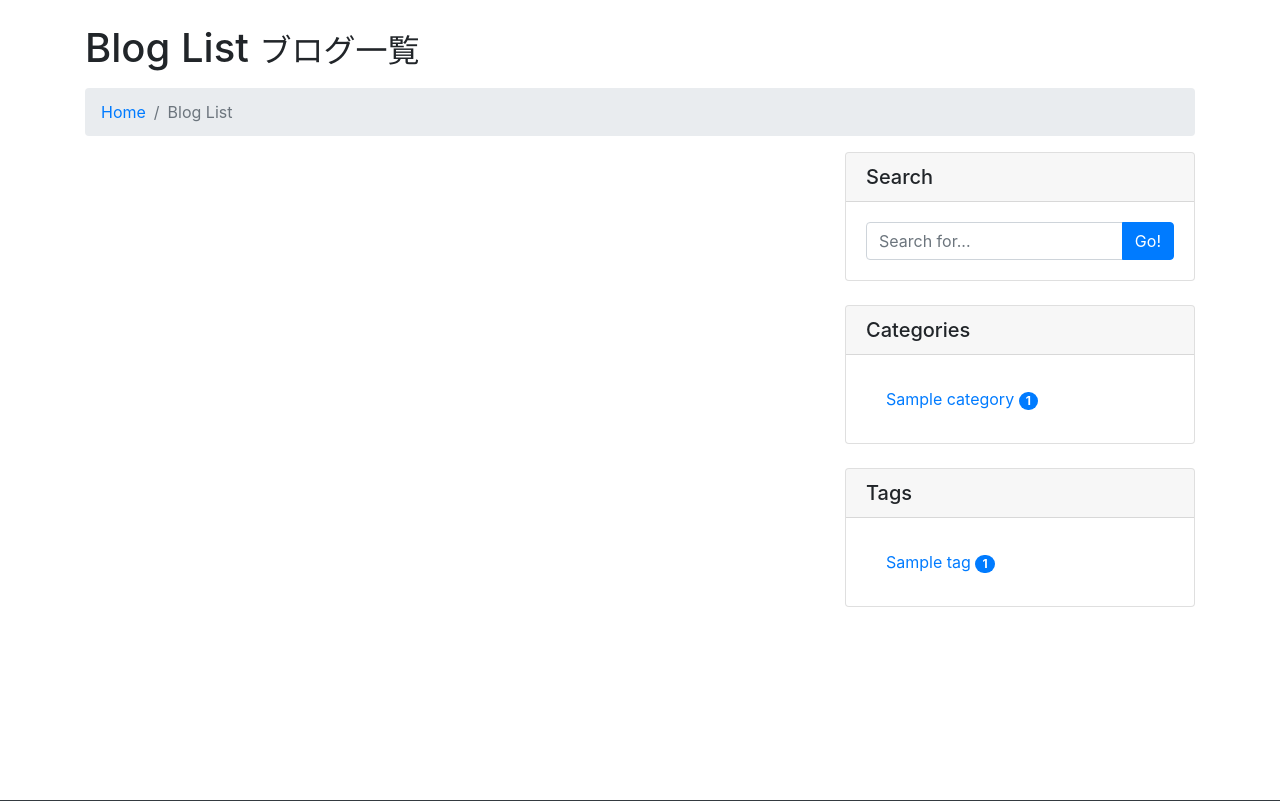
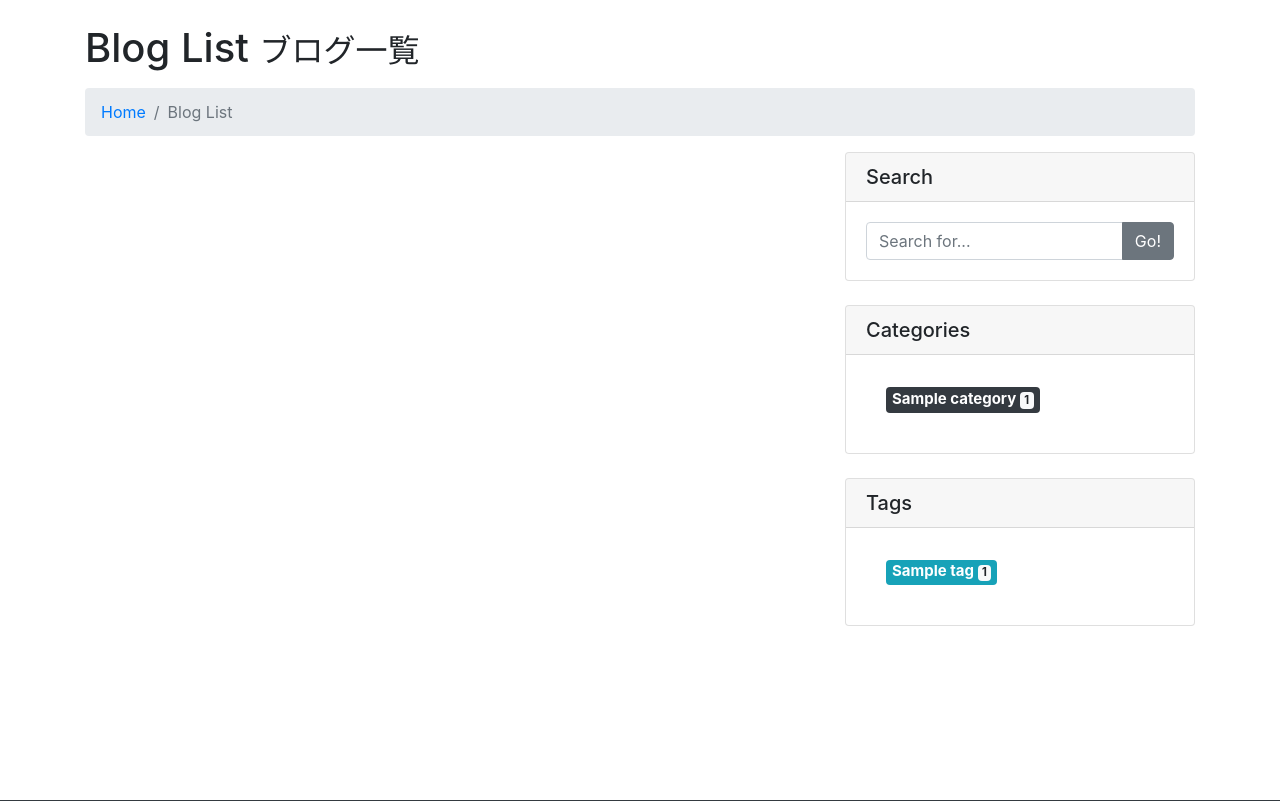
Before and after one commit to whitecat-22/blog_site, a Django app: template blog/templates/blog.html in a window 1280 px wide. Shown: the part 56-857 px from the top of the page. Run offline with Django 3.2, Linux system fonts and the light colour scheme; the template is opened without the code that fills it: most values are stand-ins (such as "Sample title", 1, 10 or a date in 2020); some libraries are stand-ins or nearby versions.

Commit message:
バッチやリンクの色を変更

```diff
--- a/blog/templates/snippets/blog_list.html
+++ b/blog/templates/snippets/blog_list.html
@@ -38,10 +38,10 @@
                         <span class="badge badge-info">{{ tag.name }}</span>
                     {% endfor %}
                     </h5>
-                    <p class="card-text">
+<!--                    <p class="card-text">
                         {{ post.content | markdown_to_html }}
-                    </p>
-                    <a href="{% url 'blog:blog_detail' post.pk %}" class="btn btn-primary">Read More →
+                    </p> -->
+                    <a href="{% url 'blog:blog_detail' post.pk %}" class="btn btn-secondary">Read More →
                     </a>
                 </div>
 
@@ -63,7 +63,7 @@
                     <h2 class="card-title">Comming Soon</h2>
                     <p class="card-text">
                     </p>
-                    <a href="#" class="btn btn-primary disabled">Read More →</a>
+                    <a href="#" class="btn btn-secondary disabled">Read More →</a>
                 </div>
                 <div class="card-footer text-muted">
                 </div>
--- a/blog/templates/snippets/side_widget.html
+++ b/blog/templates/snippets/side_widget.html
@@ -8,7 +8,7 @@
             <div class="input-group">
                 <input type="text" class="form-control" type="serch" name="q" value="{{ request.GET.q }}" placeholder="Search for..." aria-label="Search">
                 <span class="input-group-append">
-                     <button class="btn btn-primary" type="submit" action="{% url 'blog:search_post' %} method="GET">Go!</button>
+                     <button class="btn btn-secondary" type="submit" action="{% url 'blog:search_post' %} method="GET">Go!</button>
                 </span>
             </div>
         </div>
@@ -27,11 +27,13 @@
                     <!-- 数の多い順（降順）で並べる -->
                         <li class="list-group-item d-frex justify-content-between align-items-center">
                             {% if category.num_posts > 0 %}
-                                <a href="{% url 'blog:category_post' category.slug %}" class="card-link">{{ category.name }}</a>
+                                <h5><a href="{% url 'blog:category_post' category.slug %}" class="badge badge-dark" >{{ category.name }}
+                                    <span class="badge badge-light">{{ category.num_posts }}</span>
+                                </a></h5>
                             {% else %}
-                                <a href="#" class="card-link">{{ category.name }}</a>
+                                <h5><a href="#" class="badge badge-dark" >{{ category.name }}
+                                </a></h5>
                             {% endif %}
-                            <span class="badge badge-primary badge-pill">{{ category.num_posts }}</span>
                         </li>
                         {% empty %}
                         {% endfor %}
@@ -52,11 +54,12 @@
                         {% for tag in tags|dictsortreversed:"num_posts" %}
                         <li class="list-group-item d-frex justify-content-between align-items-center">
                             {% if tag.num_posts > 0 %}
-                                <a href="{% url 'blog:tag_post' tag.slug %}" class="card-link">{{ tag.name }}</a>
+                                <h5><a href="{% url 'blog:tag_post' tag.slug %}" class="badge badge-info">{{ tag.name }}
+                                    <span class="badge badge-light">{{ tag.num_posts }}</span>
+                                </a></h5>
                             {% else %}
-                                <a href="#" class="card-link">{{ tag.name }}</a>
+                                <h5><a href="#" class="badge badge-info">{{ tag.name }}</a></h5>
                             {% endif %}
-                            <span class="badge badge-primary badge-pill">{{ tag.num_posts }}</span>
                         </li>
                         {% empty %}
                         {% endfor %}
```
